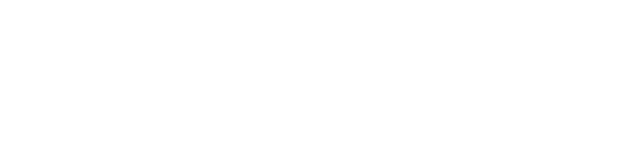
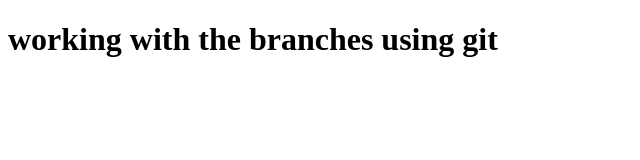
Before and after one commit to somya-dsa/somya-demo, a plain HTML site: page index.html in a window 1280 px wide. Shown: the whole page, without its empty margins (0-640 px from the left). Drawn offline with Linux system fonts and the light colour scheme.

Commit message:
Update index.html

```diff
--- a/index.html
+++ b/index.html
@@ -1,11 +1,8 @@
 <!DOCTYPE html>
 <html lang="en">
-<head>
-    <meta charset="UTF-8">
-    <meta name="viewport" content="width=device-width, initial-scale=1.0">
-    <title>Document</title>
-</head>
+
 <body>
-   <script>"venom.js"</script>
+ <h1> working with the branches using git </h1>
+
 </body>
 </html>
```
